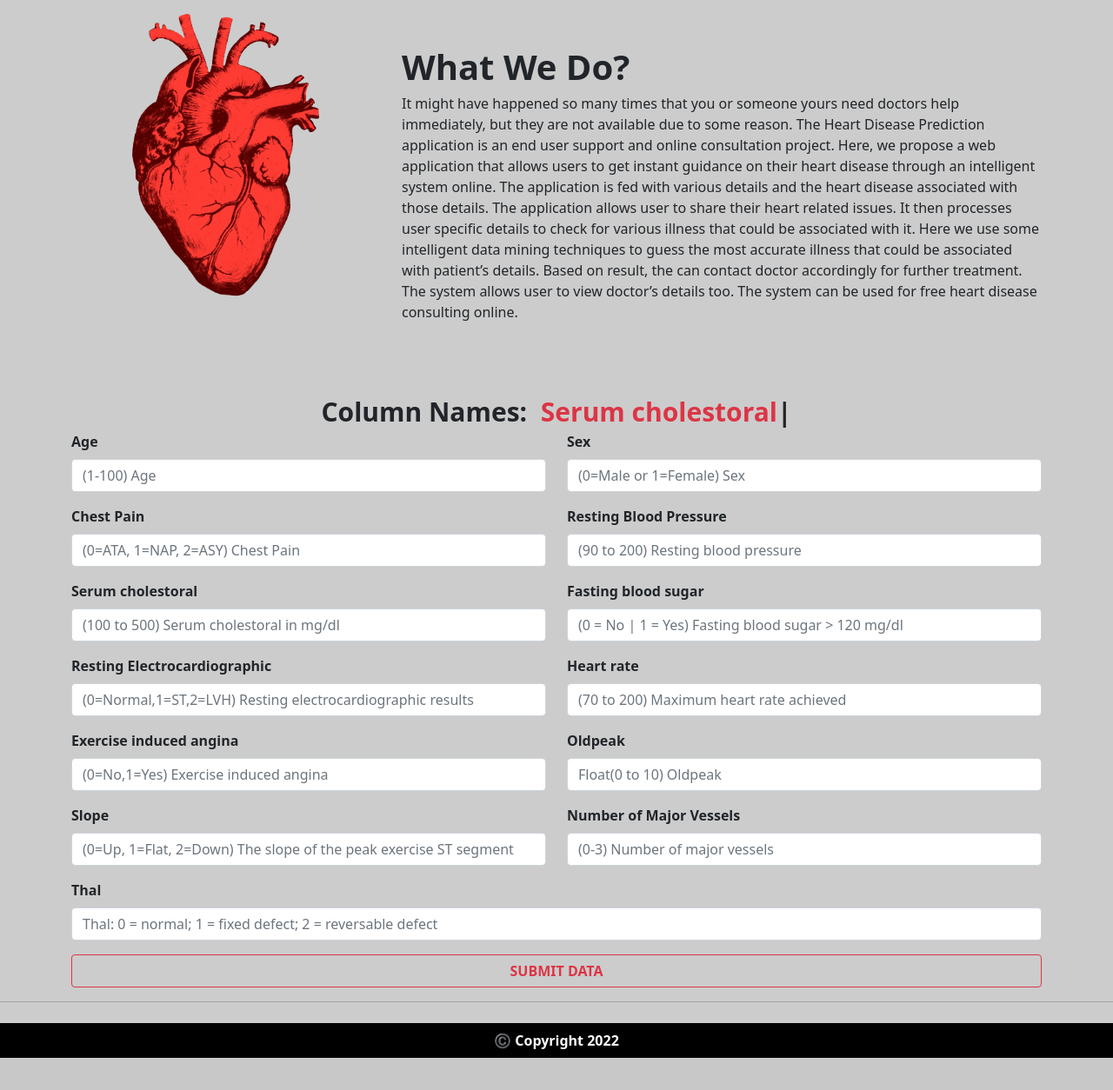
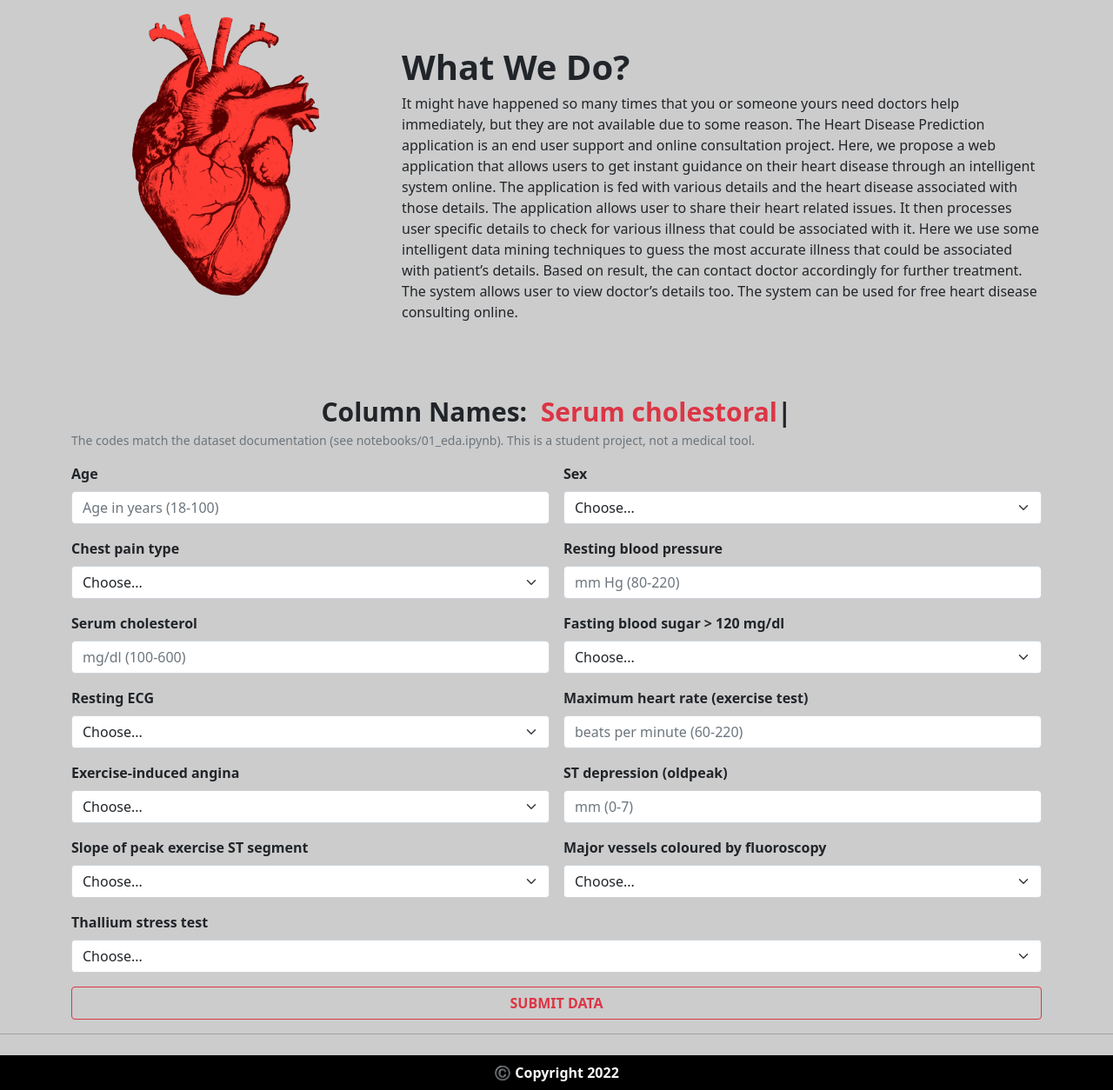
Before and after one commit to mrym1/Heart_Disease_Prediction_Flask, a Flask app: page / in a window 1280 px wide. Shown: the part 665-1919 px from the top of the page at 87% size. Before the commit the page ends 1882 px from the top, so only its background shows below. Run offline with Flask 2, Linux system fonts and the light colour scheme; parts of the project's set-up code (start-up, migrations or seed data) failed here and were passed over.

Commit message:
Serve saved pipeline from Flask with input validation

```diff
--- a/app.py
+++ b/app.py
@@ -1,50 +1,113 @@
-from flask import Flask, render_template, request
+"""
+Flask app that serves predictions from the saved pipeline.
+
+The pipeline (models/heart_pipeline.joblib) already contains all the
+preprocessing (filling missing values, scaling, one-hot encoding), so the
+app only has to check the input and pass the 13 raw values to it.
+
+Create the model file first:  python -m src.train_final
+Run the app:                  python app.py   (then open http://127.0.0.1:8000)
+"""
+
+from pathlib import Path
+
 import joblib
 import pandas as pd
-from sklearn.model_selection import train_test_split
-from sklearn.preprocessing import StandardScaler
+from flask import Flask, jsonify, render_template, request
 
-df = pd.read_csv("./heart.csv")
-df2 = df.drop(labels=['target'],axis=1)
-X = df2.iloc[:, :]
-y = df['target'].iloc[:]
-X_train,X_test,y_train,y_test=train_test_split(X,y, test_size=0.2,random_state=20)
+from src.data import FEATURES
 
-#feature scaling
-sc_X=StandardScaler()
-X_train=sc_X.fit_transform(X_train)
-X_test=sc_X.transform(X_test)
-
+MODEL_PATH = Path(__file__).resolve().parent / "models" / "heart_pipeline.joblib"
+model = joblib.load(MODEL_PATH)
 
 app = Flask(__name__)
 
-model = joblib.load("Heart_Prediction.pkl")
+# Key sent by the web page -> column name the model expects
+FIELDS = {
+    "Age": "age", "Sex": "sex", "Cp": "cp", "Bp": "trestbps", "Chol": "chol",
+    "Fbs": "fbs", "Restecg": "restecg", "Thalach": "thalach", "Exang": "exang",
+    "Oldpeak": "oldpeak", "Slope": "slope", "Ca": "ca", "Thal": "thal",
+}
+
+# Numeric features: allowed (min, max). These are wide, physically possible
+# ranges. The model was trained on age 29-77, blood pressure 94-200,
+# cholesterol 126-564, max heart rate 71-202 and oldpeak 0-6.2, so results
+# far outside those ranges are less reliable.
+NUMERIC_RANGES = {
+    "age": (18, 100),
+    "trestbps": (80, 220),
+    "chol": (100, 600),
+    "thalach": (60, 220),
+    "oldpeak": (0, 7),
+}
+
+# Coded features: allowed codes (same codes as in heart.csv, see the EDA notebook)
+ALLOWED_CODES = {
+    "sex": {0, 1},             # 0 = female, 1 = male
+    "cp": {0, 1, 2, 3},        # 0 = asymptomatic, 1 = atypical, 2 = non-anginal, 3 = typical angina
+    "fbs": {0, 1},             # fasting blood sugar > 120 mg/dl
+    "restecg": {0, 1, 2},      # 0 = LV hypertrophy, 1 = normal, 2 = ST-T abnormality
+    "exang": {0, 1},           # exercise-induced angina
+    "slope": {0, 1, 2},        # 0 = downsloping, 1 = flat, 2 = upsloping
+    "ca": {0, 1, 2, 3},        # number of major vessels
+    "thal": {1, 2, 3},         # 1 = fixed defect, 2 = normal, 3 = reversible defect
+}
+
+
+def validate(data):
+    """Check the input. Returns (values, errors): values is a dict of the
+    13 features if everything is fine, errors is a list of messages."""
+    if not isinstance(data, dict):
+        return None, ["Send the input as a JSON object."]
+
+    values, errors = {}, []
+    for key, feature in FIELDS.items():
+        raw = data.get(key)
+        if raw is None or str(raw).strip() == "":
+            errors.append(f"{key} is missing.")
+            continue
+        try:
+            number = float(raw)
+        except (TypeError, ValueError):
+            errors.append(f"{key} must be a number, got {raw!r}.")
+            continue
+
+        if feature in NUMERIC_RANGES:
+            low, high = NUMERIC_RANGES[feature]
+            if not low <= number <= high:
+                errors.append(f"{key} must be between {low} and {high}, got {raw}.")
+                continue
+            values[feature] = number
+        else:
+            if number not in ALLOWED_CODES[feature]:
+                allowed = ", ".join(str(c) for c in sorted(ALLOWED_CODES[feature]))
+                errors.append(f"{key} must be one of {allowed}, got {raw}.")
+                continue
+            values[feature] = int(number)
+
+    return (values if not errors else None), errors
+
 
 @app.route("/")
-def FrontPage():
-    # return f"<h1>{model.predict(sc_X.transform([[45,1,3,110,264,0,1,132,0,1.2,1,0,3]]))}</h1>"
-    # return f"<h1>{model.predict(sc_X.transform([[51,1,2,110,175,0,1,123,0,0.6,2,0,2]]))}</h1>"
+def front_page():
     return render_template("index.html")
 
-@app.route("/reply")
-def FrontPag():
-    # Age:age, Sex:sex, Cp:cp, Bp:bp, Chol:chol, Fbs:fbs, Restecg:restecg, Thalach:thalach, Exang:exang, Oldpeak:oldpeak, Slope:slope, Ca:ca, Thal:thal
-    age = request.json['Age']
-    sex = request.json['Sex']
-    cp = request.json['Cp']
-    bp = request.json['Bp']
-    chol = request.json['Chol']
-    fbs = request.json['Fbs']
-    restecg = request.json['Restecg']
-    thalach = request.json['Thalach']
-    exang = request.json['Exang']
-    oldpeack = request.json['Oldpeak']
-    slope = request.json['Slope']
-    ca = request.json['Ca']
-    thal = request.json['Thal']
-    result = model.predict(sc_X.transform([[int(age),int(sex),int(cp),int(bp),int(chol),int(fbs),int(restecg),int(thalach),int(exang),float(oldpeack),int(slope),int(ca),int(thal)]]))
-    print(result)
-    return str(result[0])
+
+@app.route("/reply", methods=["POST"])
+def reply():
+    values, errors = validate(request.get_json(silent=True))
+    if errors:
+        return jsonify({"errors": errors}), 400
+
+    row = pd.DataFrame([values], columns=FEATURES)   # same column order as in training
+    probability = float(model.predict_proba(row)[0, 1])
+    prediction = int(probability >= 0.5)              # standard 0.5 cut-off
+
+    return jsonify({
+        "prediction": prediction,                     # 1 = heart disease, 0 = no heart disease
+        "probability": round(probability, 3),         # model's estimated probability of disease
+    })
+
 
 if __name__ == "__main__":
-    app.run(debug=True,port=8000)
+    app.run(debug=True, port=8000)
--- a/templates/index.html
+++ b/templates/index.html
@@ -125,83 +125,123 @@
         </div>
         <main class="container">
           <form method="post" id="postform" autocomplete="off">
+            <p class="text-muted small">The codes match the dataset documentation (see notebooks/01_eda.ipynb). This is a student project, not a medical tool.</p>
             <div class="mb-3">
-              <div class="row">
-              <div class="col">
-                <label class="form-label fw-bold">Age</label>
-                <input type="number" class="form-control" name="age" required id="age" max="100" min="1" placeholder="(1-100) Age">
+              <div class="row g-3">
+              <div class="col-md">
+                <label class="form-label fw-bold" for="age">Age</label>
+                <input type="number" class="form-control" name="age" required id="age" min="18" max="100" placeholder="Age in years (18-100)">
               </div>
-              <div class="col">
-                <label class="form-label fw-bold">Sex</label>
-                <input type="number" class="form-control" name="sex" required id="sex" max="1" min="0" placeholder="(0=Male or 1=Female) Sex">
+              <div class="col-md">
+                <label class="form-label fw-bold" for="sex">Sex</label>
+                <select class="form-select" name="sex" required id="sex">
+                  <option value="" selected disabled>Choose...</option>
+                  <option value="0">Female</option>
+                  <option value="1">Male</option>
+                </select>
               </div>
               </div>
             </div>
             <div class="mb-3">
-              <div class="row">
-              <div class="col">
-                <label class="form-label fw-bold">Chest Pain</label>
-                <input type="number" class="form-control" name="cp" required id="cp" max="2" min="0" placeholder="(0=ATA, 1=NAP, 2=ASY) Chest Pain">
+              <div class="row g-3">
+              <div class="col-md">
+                <label class="form-label fw-bold" for="cp">Chest pain type</label>
+                <select class="form-select" name="cp" required id="cp">
+                  <option value="" selected disabled>Choose...</option>
+                  <option value="0">Asymptomatic (no typical chest pain)</option>
+                  <option value="1">Atypical angina</option>
+                  <option value="2">Non-anginal pain</option>
+                  <option value="3">Typical angina</option>
+                </select>
               </div>
-              <div class="col">
-                <label class="form-label fw-bold">Resting Blood Pressure</label>
-                <input type="number" class="form-control" name="bp" required id="bp" max="200" min="90" placeholder="(90 to 200) Resting blood pressure">
+              <div class="col-md">
+                <label class="form-label fw-bold" for="bp">Resting blood pressure</label>
+                <input type="number" class="form-control" name="bp" required id="bp" min="80" max="220" placeholder="mm Hg (80-220)">
               </div>
               </div>
             </div>
             <div class="mb-3">
-              <div class="row">
-              <div class="col">
-                <label class="form-label fw-bold">Serum cholestoral</label>
-                <input type="number" class="form-control" name="chol" required id="chol" max="500" min="100" placeholder="(100 to 500) Serum cholestoral in mg/dl">
+              <div class="row g-3">
+              <div class="col-md">
+                <label class="form-label fw-bold" for="chol">Serum cholesterol</label>
+                <input type="number" class="form-control" name="chol" required id="chol" min="100" max="600" placeholder="mg/dl (100-600)">
               </div>
-              <div class="col">
-                <label class="form-label fw-bold">Fasting blood sugar</label>
-                <input type="number" class="form-control" name="fbs" required id="fbs" max="1" min="0" placeholder="(0 = No | 1 = Yes) Fasting blood sugar > 120 mg/dl">
+              <div class="col-md">
+                <label class="form-label fw-bold" for="fbs">Fasting blood sugar &gt; 120 mg/dl</label>
+                <select class="form-select" name="fbs" required id="fbs">
+                  <option value="" selected disabled>Choose...</option>
+                  <option value="0">No</option>
+                  <option value="1">Yes</option>
+                </select>
               </div>
               </div>
             </div>
             <div class="mb-3">
-              <div class="row">
-              <div class="col">
-                <label class="form-label fw-bold">Resting Electrocardiographic</label>
-                <input type="number" class="form-control" name="restecg" required id="restecg" max="2" min="0" placeholder="(0=Normal,1=ST,2=LVH) Resting electrocardiographic results">
+              <div class="row g-3">
+              <div class="col-md">
+                <label class="form-label fw-bold" for="restecg">Resting ECG</label>
+                <select class="form-select" name="restecg" required id="restecg">
+                  <option value="" selected disabled>Choose...</option>
+                  <option value="1">Normal</option>
+                  <option value="2">ST-T wave abnormality</option>
+                  <option value="0">Left ventricular hypertrophy</option>
+                </select>
               </div>
-              <div class="col">
-                <label class="form-label fw-bold">Heart rate</label>
-                <input type="number" class="form-control" name="thalach" required id="thalach" max="200" min="70" placeholder="(70 to 200) Maximum heart rate achieved">
+              <div class="col-md">
+                <label class="form-label fw-bold" for="thalach">Maximum heart rate (exercise test)</label>
+                <input type="number" class="form-control" name="thalach" required id="thalach" min="60" max="220" placeholder="beats per minute (60-220)">
               </div>
               </div>
             </div>
             <div class="mb-3">
-              <div class="row">
-              <div class="col">
-                <label class="form-label fw-bold">Exercise induced angina</label>
-                <input type="number" class="form-control" name="exang" required id="exang" max="1" min="0" placeholder="(0=No,1=Yes) Exercise induced angina">
+              <div class="row g-3">
+              <div class="col-md">
+                <label class="form-label fw-bold" for="exang">Exercise-induced angina</label>
+                <select class="form-select" name="exang" required id="exang">
+                  <option value="" selected disabled>Choose...</option>
+                  <option value="0">No</option>
+                  <option value="1">Yes</option>
+                </select>
               </div>
-              <div class="col">
-                <label class="form-label fw-bold">Oldpeak</label>
-                <input type="number" class="form-control" name="oldpeak" required id="oldpeak" step="0.01" max="10" min="0" placeholder="Float(0 to 10) Oldpeak">
+              <div class="col-md">
+                <label class="form-label fw-bold" for="oldpeak">ST depression (oldpeak)</label>
+                <input type="number" class="form-control" name="oldpeak" required id="oldpeak" min="0" max="7" step="0.1" placeholder="mm (0-7)">
               </div>
               </div>
             </div>
             <div class="mb-3">
-              <div class="row">
-              <div class="col">
-                <label class="form-label fw-bold">Slope</label>
-                <input type="number" class="form-control" name="slope" required id="slope" max="2" min="0" placeholder="(0=Up, 1=Flat, 2=Down) The slope of the peak exercise ST segment">
+              <div class="row g-3">
+              <div class="col-md">
+                <label class="form-label fw-bold" for="slope">Slope of peak exercise ST segment</label>
+                <select class="form-select" name="slope" required id="slope">
+                  <option value="" selected disabled>Choose...</option>
+                  <option value="2">Upsloping</option>
+                  <option value="1">Flat</option>
+                  <option value="0">Downsloping</option>
+                </select>
               </div>
-              <div class="col">
-                <label class="form-label fw-bold">Number of Major Vessels</label>
-                <input type="number" class="form-control" name="ca" required id="ca" max="3" min="0" placeholder="(0-3) Number of major vessels">
+              <div class="col-md">
+                <label class="form-label fw-bold" for="ca">Major vessels coloured by fluoroscopy</label>
+                <select class="form-select" name="ca" required id="ca">
+                  <option value="" selected disabled>Choose...</option>
+                  <option value="0">0</option>
+                  <option value="1">1</option>
+                  <option value="2">2</option>
+                  <option value="3">3</option>
+                </select>
               </div>
               </div>
             </div>
             <div class="mb-3">
-              <div class="row">
-              <div class="col">
-                <label class="form-label fw-bold">Thal</label>
-                <input type="number" class="form-control" name="thal" required id="thal" max="2" min="0" placeholder="Thal: 0 = normal; 1 = fixed defect; 2 = reversable defect">
+              <div class="row g-3">
+              <div class="col-md">
+                <label class="form-label fw-bold" for="thal">Thallium stress test</label>
+                <select class="form-select" name="thal" required id="thal">
+                  <option value="" selected disabled>Choose...</option>
+                  <option value="2">Normal</option>
+                  <option value="1">Fixed defect</option>
+                  <option value="3">Reversible defect</option>
+                </select>
               </div>
               </div>
             </div>
@@ -232,7 +272,6 @@
         <script src="https://unpkg.com/ionicons@4.5.10-0/dist/ionicons.js"></script>
 
         <script src = {{ url_for('static', filename='JS/type.js') }}></script>
-        <script src="https://cdnjs.cloudflare.com/ajax/libs/jquery/3.6.0/jquery.min.js" integrity="sha512-894YE6QWD5I59HgZOGReFYm4dnWc1Qt5NtvYSaNcOP+u1T9qYdvdihz0PPSiiqn/+/3e7Jo4EaG7TubfWGUrMQ==" crossorigin="anonymous" referrerpolicy="no-referrer"></script>
         <script>
           var typed = new Typed('.box', {
           strings: ['Age', 'Sex', 'Chest pain type (4 values)', 'Resting blood pressure',
@@ -246,62 +285,61 @@
           startDelay: 10,
           loop: true,
         });
-        function display()
-        {
-          loading.style.display = "none";
-          result_div.style.display = "block";
+        const resultDiv = document.getElementById("result");
+        const resultTitle = document.getElementById("result_title");
+        resultDiv.style.display = "none";
+        document.getElementById("loading").style.display = "none";
+        resultTitle.style.display = "none";
+        document.getElementById("postform").addEventListener("submit", getData);
+
+        // Keys expected by /reply  ->  id of the form field
+        const FIELDS = {Age: "age", Sex: "sex", Cp: "cp", Bp: "bp", Chol: "chol", Fbs: "fbs",
+                        Restecg: "restecg", Thalach: "thalach", Exang: "exang", Oldpeak: "oldpeak",
+                        Slope: "slope", Ca: "ca", Thal: "thal"};
+
+        function showResult(text, cssClass) {
+          resultDiv.classList.remove("result_shadow_success", "result_shadow_danger");
+          if (cssClass) resultDiv.classList.add(cssClass);
+          resultDiv.innerText = text;
+          resultTitle.style.display = "block";
+          resultDiv.style.display = "block";
+          resultDiv.scrollIntoView({behavior: "smooth", block: "center"});
         }
-        document.getElementById("result").style.display = "none";
-        document.getElementById("loading").style.display = "none";
-        document.getElementById("result_title").style.display = "none";
-        document.getElementById('postform').addEventListener('submit', getData);
-        function getData(e){
-                e.preventDefault();
-                age = document.getElementById("age").value;
-                sex = document.getElementById("sex").value;
-                cp = document.getElementById("cp").value;//0-3
-                bp = document.getElementById("bp").value;//90-200
-                chol = document.getElementById("chol").value;//100-500
-                fbs = document.getElementById("fbs").value;//0-1
-                restecg = document.getElementById("restecg").value;//0-2
-                thalach = document.getElementById("thalach").value;//70-200
-                exang = document.getElementById("exang").value;//0-1
-                oldpeak = document.getElementById("oldpeak").value;//0-10
-                slope = document.getElementById("slope").value;//0-2
-                ca = document.getElementById("ca").value;//0-3
-                thal = document.getElementById("thal").value;//0-2
-                var params = {Age:age, Sex:sex, Cp:cp, Bp:bp, Chol:chol, Fbs:fbs, Restecg:restecg, Thalach:thalach, Exang:exang, Oldpeak:oldpeak, Slope:slope, Ca:ca, Thal:thal};
-                var xhr = new XMLHttpRequest();
-                xhr.open('post', '../reply', true)
-                xhr.setRequestHeader('Content-type', 'application/json');
-                xhr.onload = function(){
-                  result = Number(this.responseText);
-                  result_div = document.getElementById("result");
-                  loading = document.getElementById("loading");
-                  result_title = document.getElementById("result_title");
-                  result_div.style.display = "none";
-                  loading.style.display = "block";
-                  result_title.style.display = "block";
-                  window.scrollBy(0,170);
-                  setTimeout(display, 3000);
-                  if(result == 1)
-                  {
-                    result_div.classList.remove("result_shadow_success");
-                    result_div.innerText = "Bad News! Your test is Positive [1], You face some Heart Disease";
-                    result_div.classList.add("result_shadow_danger");
-                  }
-                  else
-                  {
-                    result_div.classList.remove("result_shadow_danger");
-                    result_div.innerText = "Good News! Your test is Negative [0], You don't face any Heart Disease";
-                    result_div.classList.add("result_shadow_success");
-                  }
-                }
-                xhr.send(JSON.stringify(params));
+
+        async function getData(e) {
+          e.preventDefault();
+          const params = {};
+          for (const [key, id] of Object.entries(FIELDS)) {
+            params[key] = document.getElementById(id).value;
+          }
+          try {
+            const response = await fetch("/reply", {
+              method: "POST",
+              headers: {"Content-Type": "application/json"},
+              body: JSON.stringify(params),
+            });
+            const data = await response.json();
+            if (!response.ok) {
+              showResult("Please check the input:\n" + data.errors.join("\n"), "result_shadow_danger");
+              return;
             }
-            setTimeout(function(){
-            $('.loader_bg').fadeToggle();
-            }, 1000);
+            const percent = Math.round(data.probability * 100);
+            const note = "\n\nThis is a student machine-learning project, not a medical diagnosis.";
+            if (data.prediction === 1) {
+              showResult("The model estimates a HIGHER risk of heart disease (" + percent + "%)." + note,
+                         "result_shadow_danger");
+            } else {
+              showResult("The model estimates a LOWER risk of heart disease (" + percent + "%)." + note,
+                         "result_shadow_success");
+            }
+          } catch (err) {
+            showResult("Could not reach the server. Please try again.", "result_shadow_danger");
+          }
+        }
+        // Hide the loading screen after 1 second (no jQuery needed)
+        setTimeout(function () {
+          document.querySelector(".loader_bg").style.display = "none";
+        }, 1000);
         </script>
     </body>
 </html>
```
Also changed, not shown: tests/test_app.py (added, +61 -0 lines).
